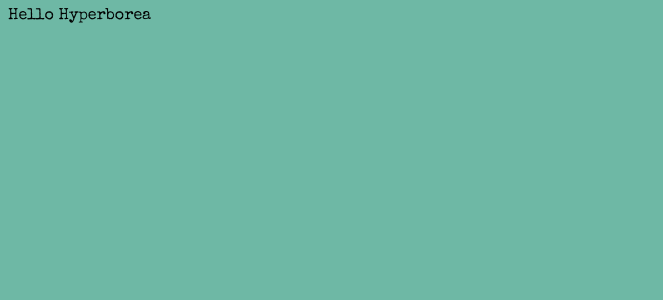
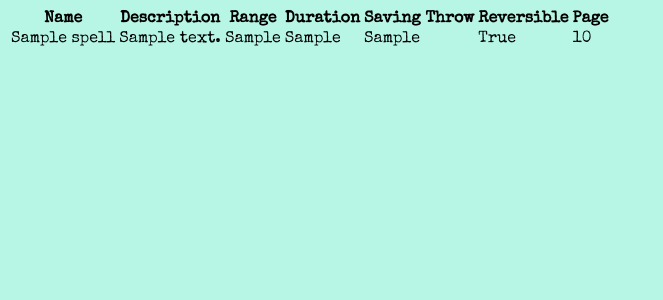
Before and after one commit to mikeyoung/hyperborea, a Django app: page / in a window 1280 px wide. Shown: the top 300 px of the page, without its empty margins (0-663 px from the left). Run offline with Django 4.2, Linux system fonts and the light colour scheme; tables that the repository leaves empty hold one stand-in row (values such as "Sample post").

Commit message:
added page field to spells

```diff
--- a/website/hyperborea/models.py
+++ b/website/hyperborea/models.py
@@ -8,6 +8,7 @@ class Spell(models.Model):
     duration = models.CharField(max_length=200, null=True)
     range = models.CharField(max_length=200, null=True)
     reversible = models.BooleanField(default=False, null=True)
+    page = models.PositiveIntegerField(validators=[MinValueValidator(175), MaxValueValidator(247)],null=True)
 
     def __str__(self):
         return self.name
--- a/website/hyperborea/static/hyperborea/css/style.css
+++ b/website/hyperborea/static/hyperborea/css/style.css
@@ -1,5 +1,5 @@
 body {
-    background-color: #6eb8a5;
+    background-color: #b7f5e5;
     color: #000;
     font-family: 'Special Elite', serif;
 }
--- a/website/hyperborea/templates/hyperborea/spells.html
+++ b/website/hyperborea/templates/hyperborea/spells.html
@@ -3,5 +3,30 @@
 {% block title %}Spells{% endblock %}
 
 {% block body %}
-Hello Hyperborea
+<table>
+    <thead>
+        <tr>
+            <th>Name</th>
+            <th>Description</th>
+            <th>Range</th>
+            <th>Duration</th>
+            <th>Saving Throw</th>
+            <th>Reversible</th>
+            <th>Page</th>
+        </tr>
+    </thead>
+    <tbody>
+        {% for spell in spells %}
+            <tr>
+                <td>{{ spell.name }}</td>
+                <td>{{ spell.description|safe }}</td>
+                <td>{{ spell.range }}</td>
+                <td>{{ spell.duration }}</td>
+                <td>{{ spell.saving_throw }}</td>
+                <td>{{ spell.reversible }}</td>
+                <td>{{ spell.page }}</td>
+            </tr>
+        {% endfor %}
+    </tbody>
+</table>
 {% endblock %}
--- a/website/hyperborea/views.py
+++ b/website/hyperborea/views.py
@@ -1,4 +1,9 @@
 from django.shortcuts import render
+from .models import Spell
 
 def spells(request):
-    return render(request, "hyperborea/spells.html")
+    spells = Spell.objects.all()
+
+    return render(request, "hyperborea/spells.html", {
+        'spells': spells
+    })
```
Also changed, not shown: website/hyperborea/migrations/0005_spell_page.py (added).
